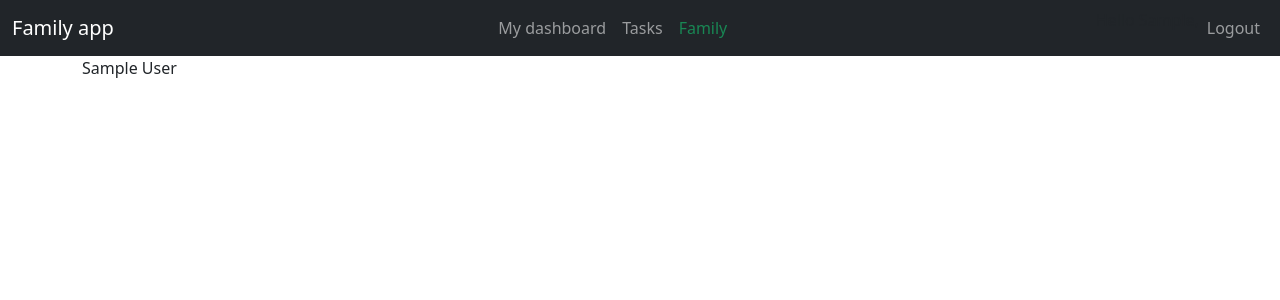
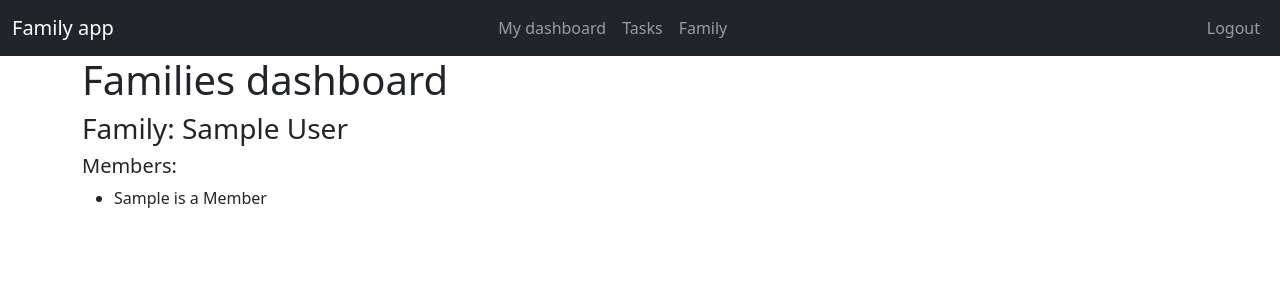
Before and after one commit to KevinDaniel-S/family, a Django app: page / in a window 1280 px wide. Shown: the top 300 px of the page. Run offline with Django 3.2, Linux system fonts and the light colour scheme; a user stored in the database is signed in; tables that the repository leaves empty hold one stand-in row (values such as "Sample post"); some libraries are stand-ins or nearby versions.

Commit message:
:construction: Adapt family view to display multiple families

```diff
--- a/household/templates/family.html
+++ b/household/templates/family.html
@@ -1,15 +1,24 @@
 {% extends "base.html" %}
+{% load membership %}
 
 {% block title %}Family dashboard{% endblock %}
 
 {% block content %}
 
-  {% if family %}
-    {{ family }}
-
-  {% else %}
-    You don't have a family yet register one or wait until someone invite you to join
-
-  {% endif %}
+  <h1>Families dashboard</h1>
+  {% for family in families %}
+    <h3>Family: {{ family }}</h3>
+    <h5>Members:</h5>
+    <ul>
+    {% for member in family.members.all %}
+      <li>
+        {{ member.user.first_name }} is a
+        {{ member | level_name:family }}
+      </li>
+    {% endfor %}
+    </ul>
+  {% empty %}
+    You don't have a family
+  {% endfor %}
 
 {% endblock %}
--- a/household/views.py
+++ b/household/views.py
@@ -2,15 +2,15 @@ from django.shortcuts import render
 from .models import Family, Membership
 from django.contrib.auth.decorators import login_required
 
+def family(request) -> render:
+    user = request.user
+    if user.is_authenticated:
+        families = user.profile.family_set.all()
+        return render(request, "family.html",
+                      {"families":families})
+    else:
+        return render(request, "webapp_info.html")
+
 @login_required
-def family(request) -> render:
-    profile = request.user.profile
-
-    households = profile.family_set.all()
-    if len(households)==0:
-        household = None
-    else:
-        household = households[0]
-
-    return render(request, 'family.html',
-                 {'section':'family', 'family':household})
+def register(request) -> render:
+    return render()
```
